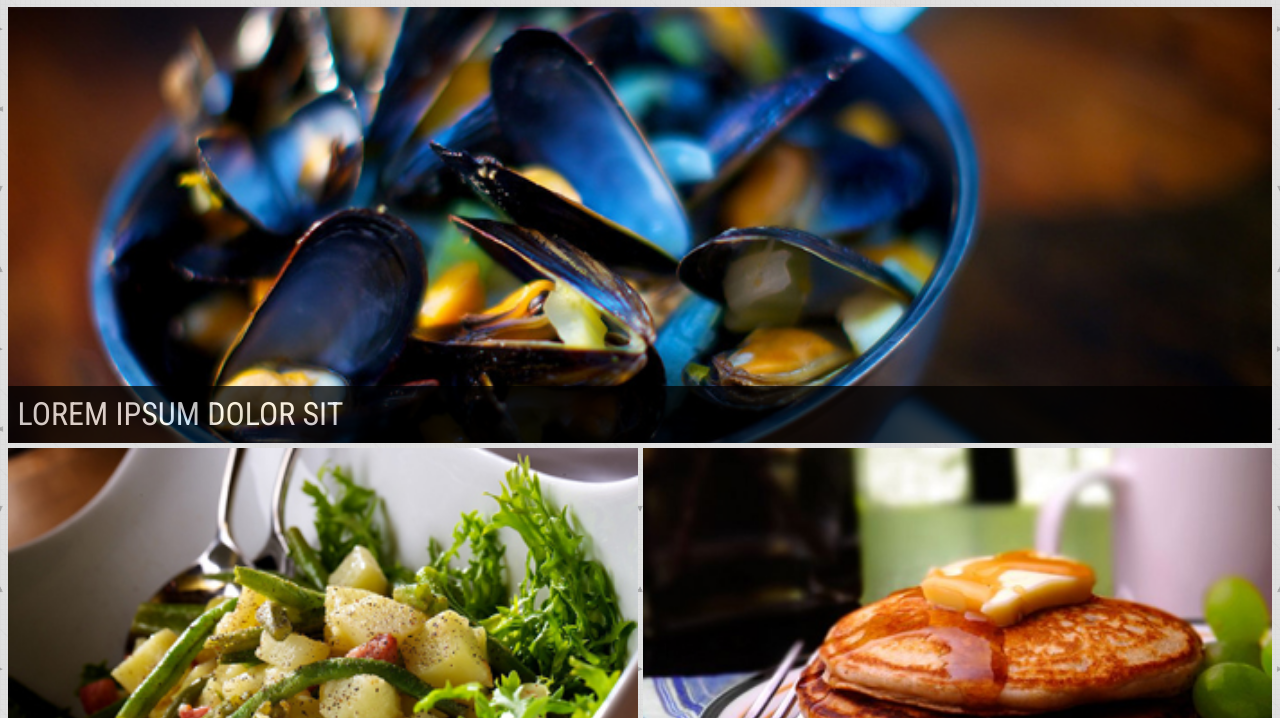
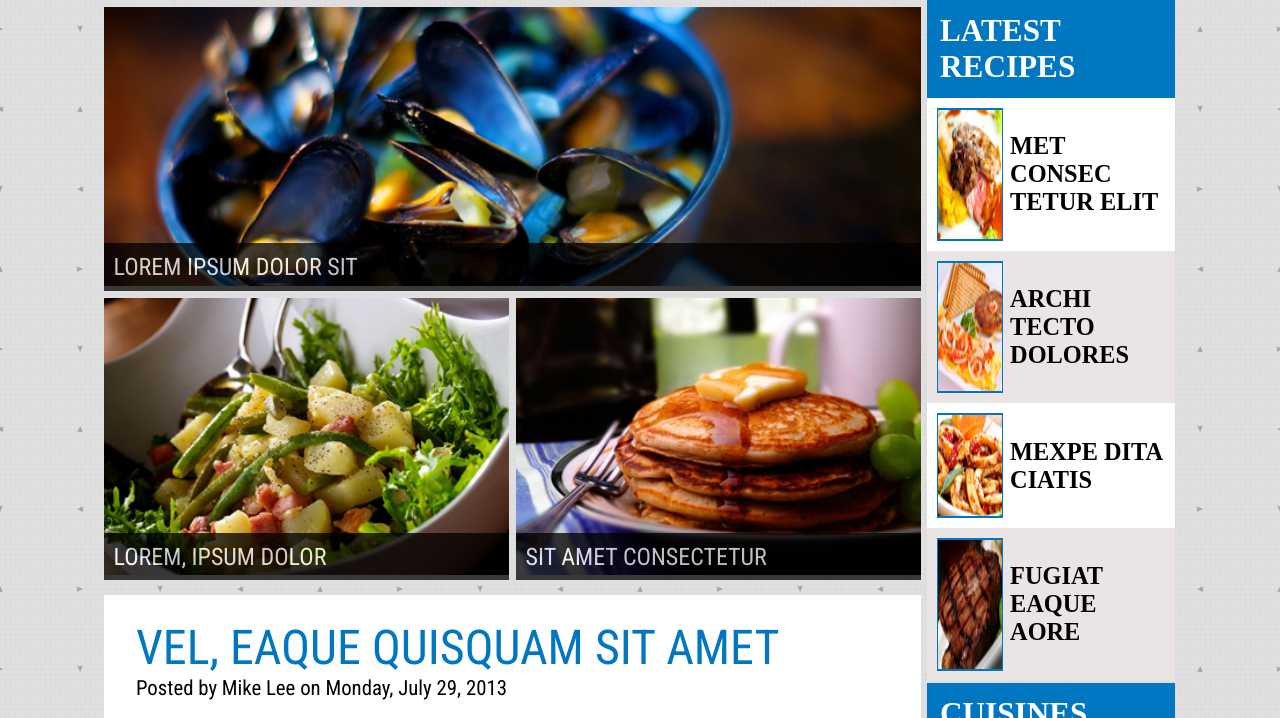
Before and after one commit to TaylorHillier/WD2-Assignment-5, a website: page P01-CodingChallenge/dev/index.html in a window 1280 px wide. Shown: the part 51-769 px from the top of the page. Drawn offline with nearby package versions, Linux system fonts and the light colour scheme; files that its build step writes are made by us from their sources.

Commit message:
fixed responsiveness

```diff
--- a/P01-CodingChallenge/dev/scss/_articles.scss
+++ b/P01-CodingChallenge/dev/scss/_articles.scss
@@ -16,7 +16,7 @@ body {
         color: white;
         background-color: black;
         font-family: $default-font;
-        font-size: clamp(1.2rem, 0.8364rem + 1.8182vw, 2rem);
+        font-size: clamp(1.2rem, 0.8364rem + 1.8182vw, 1.5rem);
         padding: 0.6rem;
         font-weight: 400;
         opacity: 0.75;
--- a/P01-CodingChallenge/dev/scss/_mediaqueries.scss
+++ b/P01-CodingChallenge/dev/scss/_mediaqueries.scss
@@ -3,16 +3,26 @@
 @include media("desktop") {
     .main-content {
         display: grid;
-        grid-template-columns: repeat(3, 1fr) 400px;
+        grid-template-columns: clamp(530px, 51.4286px + 59.8214vw, 1200px) 250px;
+        justify-content: center;
         gap: 5px;
-        margin: 5px 120px;
         .main-dish-container {
-            grid-column: 1/4;
             gap: 7px;
+            align-self:start;
+        }
+        .main-dish {
+            img {
+                height: auto;
+            }
+        }
+        .sidebar {
+            grid-row-end: span 3;
         }
         .read-more {
-            grid-column-end: span 3;
             padding: 1.5rem 2rem;
+        }
+        .read-more:nth-of-type(2) {
+            grid-row: 3;
         }
     }
     #older-post {
--- a/P01-CodingChallenge/dev/scss/_mixins.scss
+++ b/P01-CodingChallenge/dev/scss/_mixins.scss
@@ -2,19 +2,19 @@
 
 @mixin media($breakpoint) {
   @if $breakpoint == desktop {
-    @media only screen and (min-width: 1440px) {
+    @media only screen and (min-width: 800px) {
       @content;
     }
   }
 
   @if $breakpoint == tablet-large {
-    @media only screen and (min-width: 768px) {
+    @media only screen and (min-width: 670px) {
       @content;
     }
   }
 
   @if $breakpoint == tablet-small {
-    @media only screen and (min-width: 600px) and (max-width: 768px) {
+    @media only screen and (min-width: 400px) and (max-width: 670px) {
       @content;
     }
   }
```
